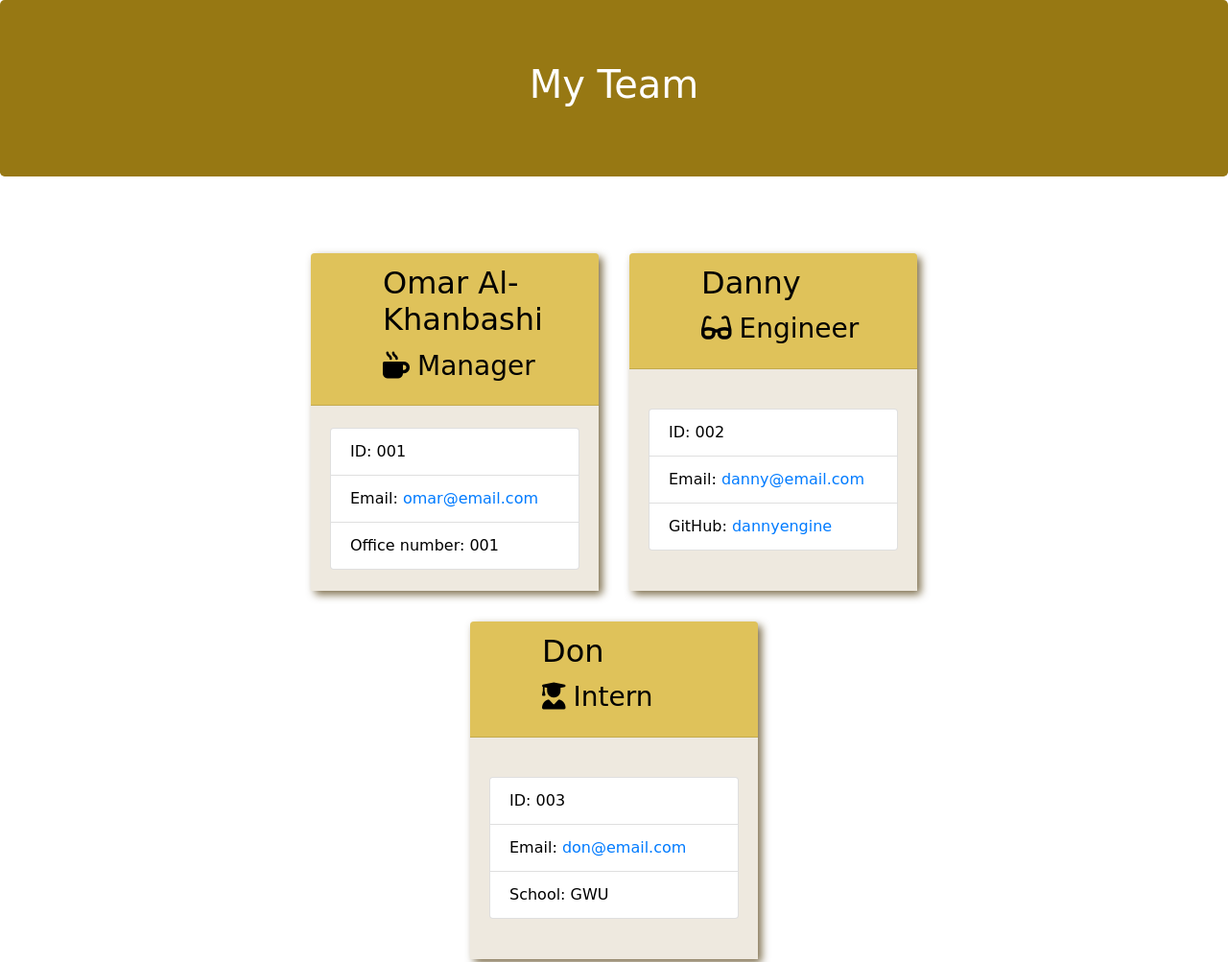
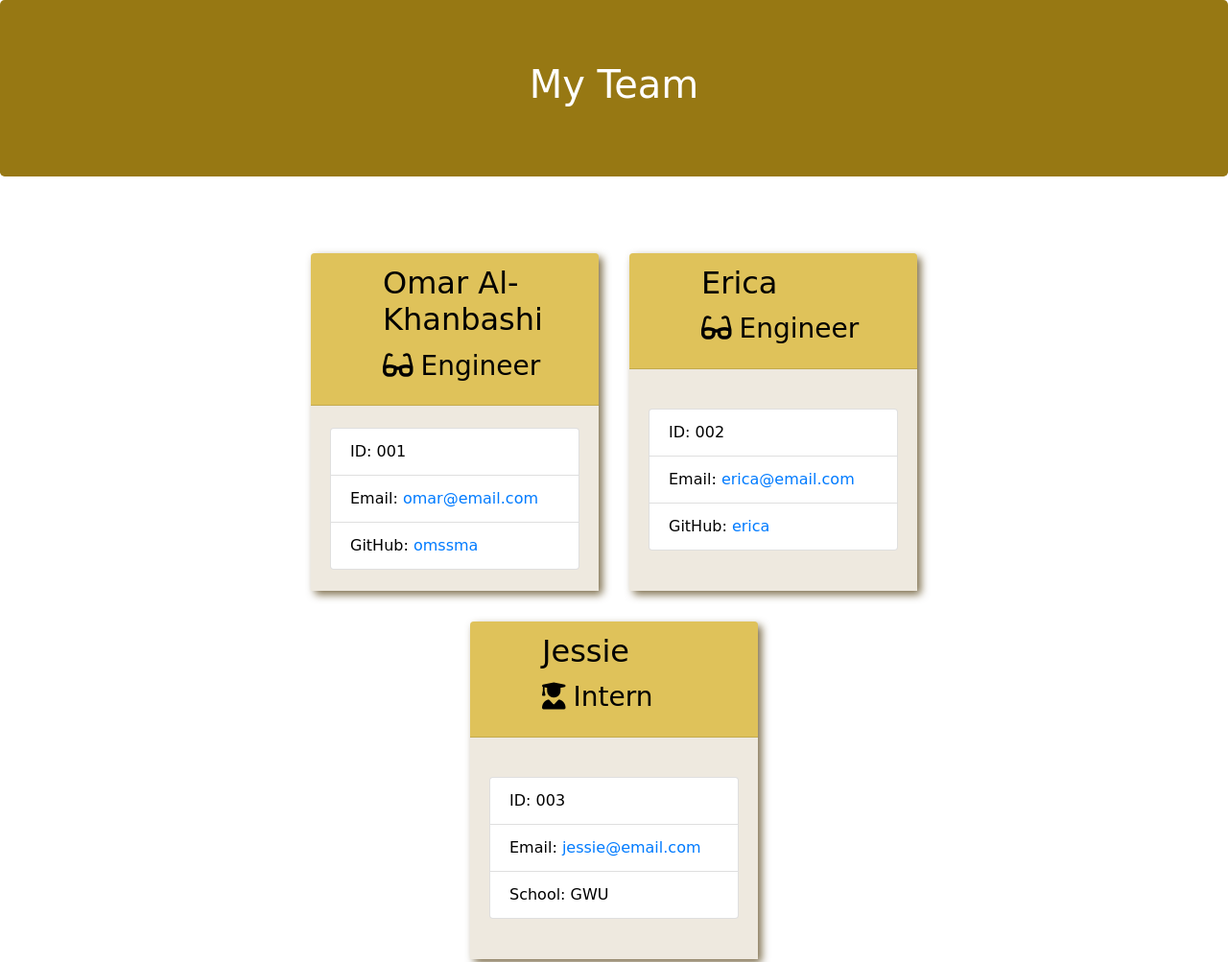
Before and after one commit to omssma/oop-team-profile-generator, a website: page dist/index.html in a window 1280 px wide. Shown: the top 1003 px of the page at 96% size. Drawn offline with nearby package versions, Linux system fonts and the light colour scheme.

Commit message:
Updated video demo

```diff
--- a/dist/index.html
+++ b/dist/index.html
@@ -26,40 +26,40 @@
           <div class="card employee-card">
       <div class="card-header">
           <h2 class="card-title">Omar Al-Khanbashi</h2>
-              <h3 class="card-title"><i class="fas fa-mug-hot mr-2"></i>Manager</h3>
+          <h3 class="card-title"><i class="fas fa-glasses mr-2"></i>Engineer</h3>
       </div>
       <div class="card-body">
           <ul class="list-group">
               <li class="list-group-item">ID: 001</li>
               <li class="list-group-item">Email: <a href="mailto:omar@email.com">omar@email.com</a></li>
-                  <li class="list-group-item">Office number: 001</li>
+              <li class="list-group-item">GitHub: <a href="https://github.com/omssma" target="_blank" rel="noopener noreferrer">omssma</a></li>
           </ul>
       </div>
   </div>
 
           <div class="card employee-card">
       <div class="card-header">
-          <h2 class="card-title">Danny</h2>
+          <h2 class="card-title">Erica</h2>
           <h3 class="card-title"><i class="fas fa-glasses mr-2"></i>Engineer</h3>
       </div>
       <div class="card-body">
           <ul class="list-group">
               <li class="list-group-item">ID: 002</li>
-              <li class="list-group-item">Email: <a href="mailto:danny@email.com">danny@email.com</a></li>
-              <li class="list-group-item">GitHub: <a href="https://github.com/dannyengine" target="_blank" rel="noopener noreferrer">dannyengine</a></li>
+              <li class="list-group-item">Email: <a href="mailto:erica@email.com">erica@email.com</a></li>
+              <li class="list-group-item">GitHub: <a href="https://github.com/erica" target="_blank" rel="noopener noreferrer">erica</a></li>
           </ul>
       </div>
   </div>
 
           <div class="card employee-card">
       <div class="card-header">
-          <h2 class="card-title">Don</h2>
+          <h2 class="card-title">Jessie</h2>
           <h3 class="card-title"><i class="fas fa-user-graduate mr-2"></i>Intern</h3>
       </div>
       <div class="card-body">
           <ul class="list-group">
               <li class="list-group-item">ID: 003</li>
-              <li class="list-group-item">Email: <a href="mailto:don@email.com">don@email.com</a></li>
+              <li class="list-group-item">Email: <a href="mailto:jessie@email.com">jessie@email.com</a></li>
               <li class="list-group-item">School: GWU</li>
           </ul>
       </div>
```
Also changed, not shown: README.md. Lines whose indentation alone changed are shown as unchanged.
